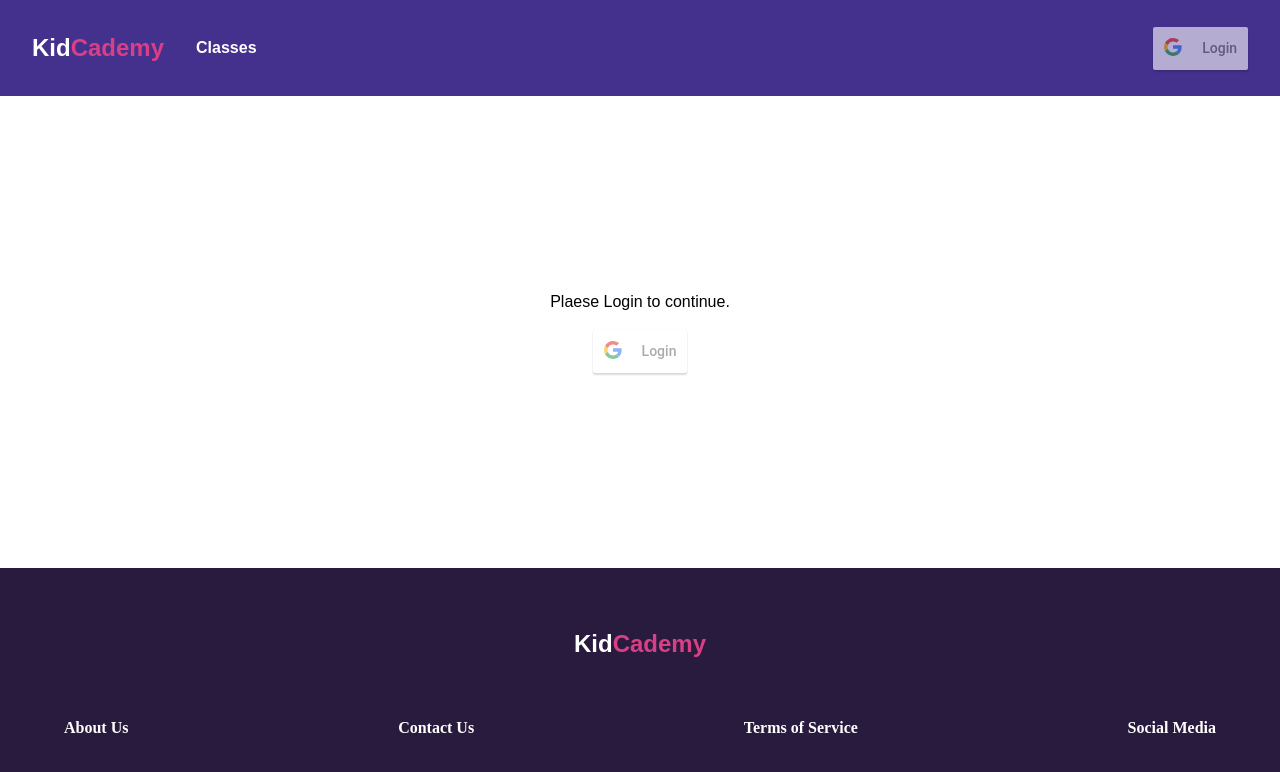
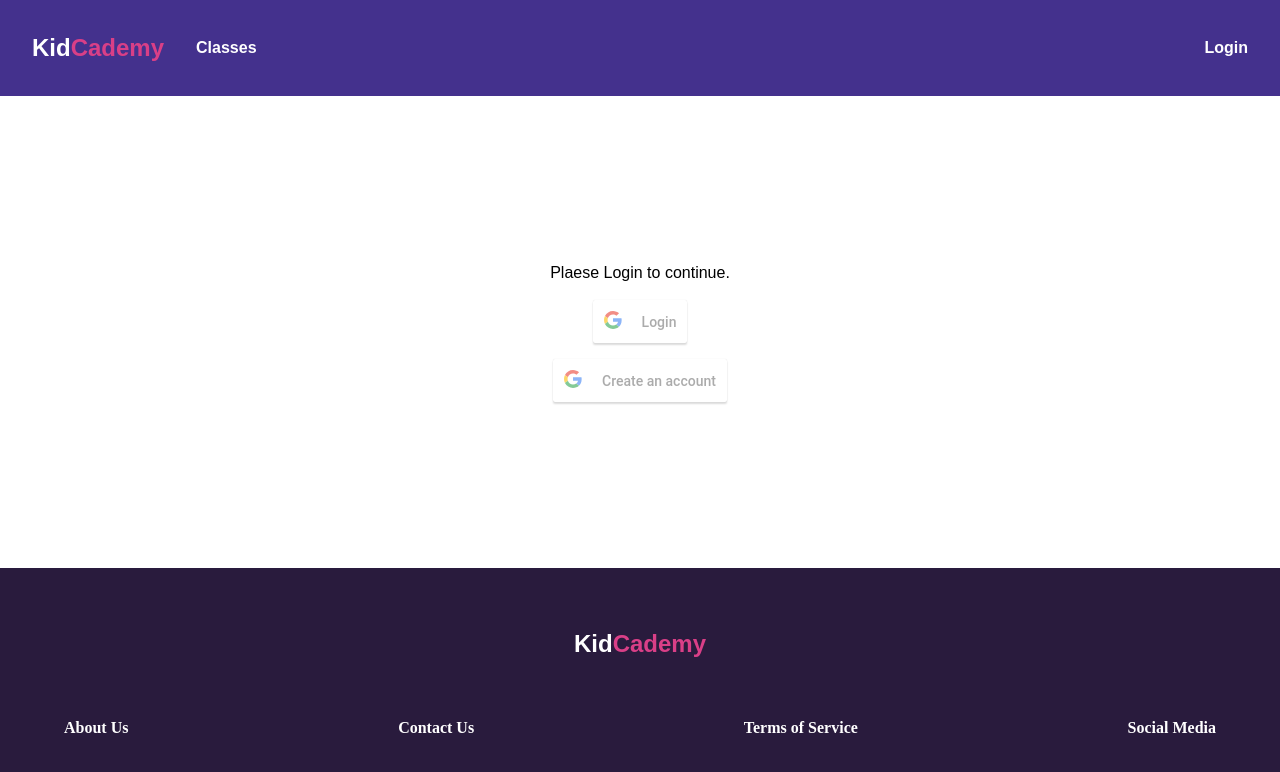
Before and after one commit to hamidkd/Final-Project-Concordia-Bootcamp, a React (Create React App) app in the folder frontend/: page /login in a window 1280 px wide. Shown: the top 772 px of the page. Built offline with nearby package versions, Linux system fonts and the light colour scheme; no server answers.

Commit message:
change Login Button in the header to a link to LoginPage

```diff
--- a/frontend/package.json
+++ b/frontend/package.json
@@ -2,7 +2,7 @@
   "name": "frontend",
   "version": "0.1.0",
   "private": true,
-  "proxy": "http://localhost:8000",
+  "proxy": "https://kidcademy.herokuapp.com",
   "dependencies": {
     "@testing-library/jest-dom": "^5.11.4",
     "@testing-library/react": "^11.1.0",
--- a/frontend/src/components/GoogleLoginButton.js
+++ b/frontend/src/components/GoogleLoginButton.js
@@ -8,7 +8,7 @@ import GoogleLogin from "react-google-login";
 import Input from "./Input";
 import { useAuth } from "./AuthProvider";
 
-const GoogleLoginButton = () => {
+const GoogleLoginButton = ({text}) => {
   const { currentUser, setCurrentUser } = useAuth();
 
   const [formData, setFormData] = useState(null);
@@ -60,7 +60,7 @@ const GoogleLoginButton = () => {
   return (
     <GoogleLogin
       clientId="970981967092-8kp9jcceesje46te9fnr24hq2mff22ad.apps.googleusercontent.com"
-      buttonText="Login"
+      buttonText={text}
       onSuccess={responseSuccessGoogle}
       onFailure={responseErrorGoogle}
       cookiePolicy={"single_host_origin"}
--- a/frontend/src/components/LoginPage.js
+++ b/frontend/src/components/LoginPage.js
@@ -7,7 +7,8 @@ const LoginPage = () => {
   return (
     <Div>
       <p>Plaese Login to continue.</p>
-      <GoogleLoginButton />
+      <GoogleLoginButton text="Login"/>
+      <GoogleLoginButton text="Create an account"/>
     </Div>
   );
 };
--- a/frontend/src/components/ProfileInHeader.js
+++ b/frontend/src/components/ProfileInHeader.js
@@ -70,8 +70,7 @@ const ProfileInHeader = () => {
           )}
         </>
       ) : (
-        // <Link to="/login">Login</Link>
-        <GoogleLoginButton />
+        <Link to="/login">Login</Link>
       )}
     </Div>
   );
```
